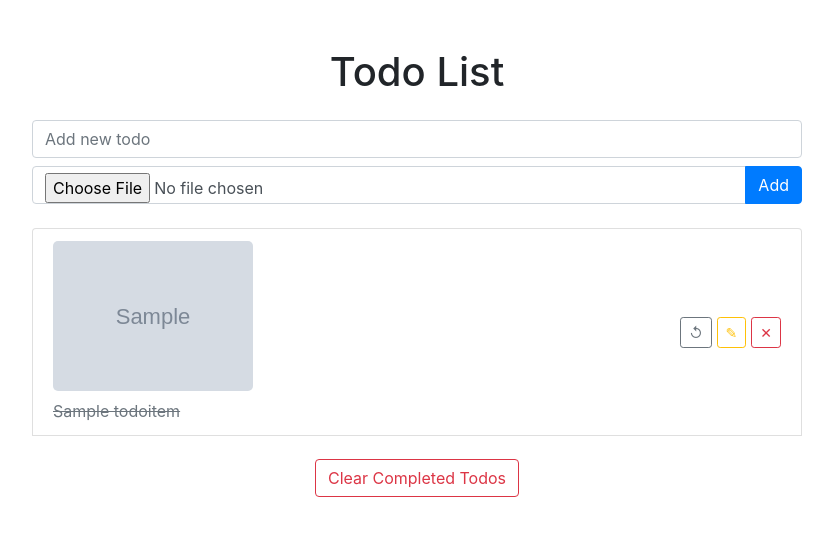
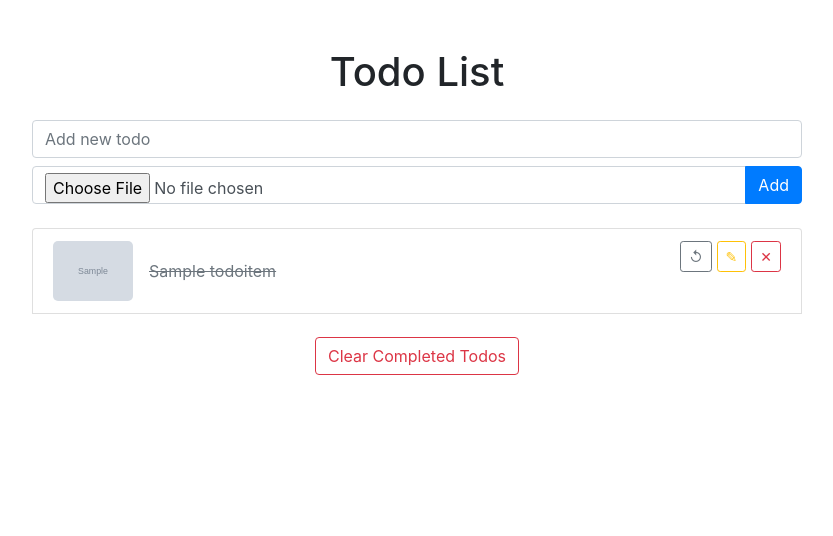
Before and after one commit to NightDev19/Django_Todo_App, a Django app: page /todos/ in a window 1280 px wide. Shown: the part 56-592 px from the top of the page, without its empty margins (223-1056 px from the left). Run offline with Django 5.2, Linux system fonts and the light colour scheme; tables that the repository leaves empty hold one stand-in row (values such as "Sample post"); grey boxes marked "Sample" are stand-in pictures; some libraries are stand-ins or nearby versions.

Commit message:
Add some delete image function :>

```diff
--- a/demo/myapp/models.py
+++ b/demo/myapp/models.py
@@ -1,4 +1,5 @@
 from django.db import models
+import os
 
 # Create your models here.
 
@@ -10,3 +11,9 @@ class TodoItem(models.Model):
 
     def __str__(self):
         return self.title
+
+    def delete(self, *args, **kwargs):
+        if self.image:
+            if os.path.isfile(self.image.path):
+                os.remove(self.image.path)
+        super().delete(*args, **kwargs)
--- a/demo/myapp/templates/todos.html
+++ b/demo/myapp/templates/todos.html
@@ -22,18 +22,22 @@
     <!-- TODO LIST -->
     <ul class="list-group mb-4">
         {% for todo in todos %}
-        <li class="list-group-item d-flex justify-content-between align-items-center">
+        <li class="list-group-item d-flex justify-content-between align-items-start">
             <div class="flex-grow-1">
+                <div class="d-flex align-items-center">
                     {% if todo.image %}
-                <div class="mb-2">
-                    <img src="{{ todo.image.url }}" alt="{{ todo.title }}" style="max-width: 200px; max-height: 150px; border-radius: 5px; cursor: pointer;" onclick="openImageModal('{{ todo.image.url }}', '{{ todo.title }}')">
+                    <div class="mr-3">
+                        <img src="{{ todo.image.url }}" alt="{{ todo.title }}" style="max-width: 80px; max-height: 80px; border-radius: 5px; cursor: pointer; object-fit: cover;" onclick="openImageModal('{{ todo.image.url }}', '{{ todo.title }}')">
                     </div>
                     {% endif %}
+                    <div>
                         {% if todo.completed %}
                         <del class="text-muted">{{ todo.title }}</del>
                         {% else %}
                         <span>{{ todo.title }}</span>
                         {% endif %}
+                    </div>
+                </div>
             </div>
 
             <div class="d-flex ml-2" style="gap: 5px;">
--- a/demo/myapp/views.py
+++ b/demo/myapp/views.py
@@ -1,5 +1,6 @@
 from django.shortcuts import render, get_object_or_404
 from .models import TodoItem
+import os
 
 
 def home(request):
@@ -49,6 +50,10 @@ def edit_todo(request, todo_id):
         todo = get_object_or_404(TodoItem, pk=todo_id)
         todo.title = request.POST['title']
         if 'image' in request.FILES:
+            # Delete old image if it exists
+            if todo.image:
+                if os.path.isfile(todo.image.path):
+                    os.remove(todo.image.path)
             todo.image = request.FILES['image']
         todo.save()
     return render(request, 'todos.html', {"todos": TodoItem.objects.all()})
```
Lines whose indentation alone changed are shown as unchanged.
